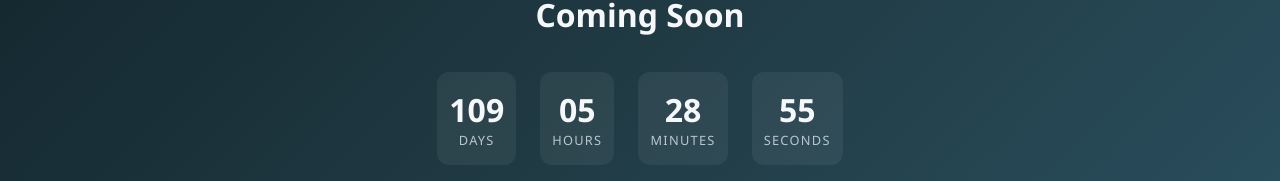
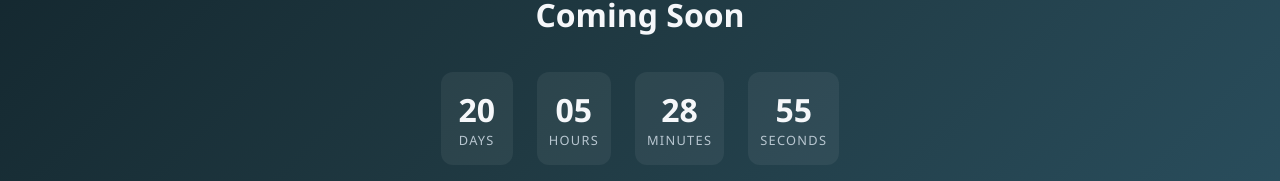
Before and after one commit to koderanish/vidacare-frontend, a React (Vite) app: page / in a window 1280 px wide. Shown: the part 355-536 px from the top of the page. Built offline with nearby package versions, Linux system fonts and the light colour scheme.

Commit message:
Set countdown to 20 days (launch Oct 4, 2026)

```diff
--- a/src/App.jsx
+++ b/src/App.jsx
@@ -1,6 +1,6 @@
 import { useEffect, useState } from "react";
 
-const LAUNCH_DATE = new Date("2027-01-01T00:00:00");
+const LAUNCH_DATE = new Date("2026-10-04T00:00:00"); // 20 days out
 
 function getTimeLeft() {
   const diff = Math.max(0, LAUNCH_DATE - Date.now());
```
